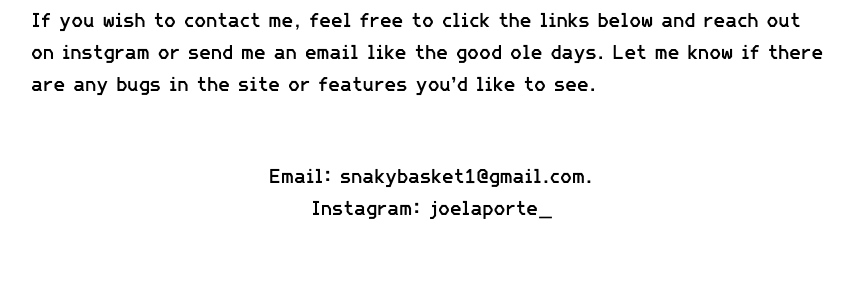
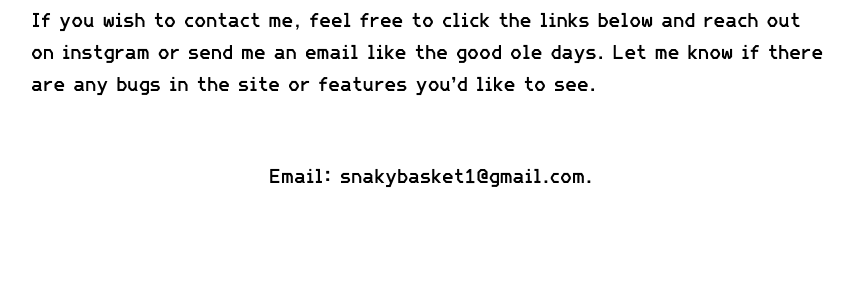
Before and after one commit to joelaporte9/dailybasket, a Django app: page /contactme/ in a window 1280 px wide. Shown: the part 295-595 px from the top of the page, without its empty margins (208-1062 px from the left). Run offline with Django 5.2, Linux system fonts and the light colour scheme.

Commit message:
Update contactme.html to remove IG link
removing IG link, might add linkedIn or something. Who knows or cares...

```diff
--- a/blog/templates/blog/contactme.html
+++ b/blog/templates/blog/contactme.html
@@ -32,7 +32,7 @@
 
     <p>
         <a href="mailto:snakybasket1@gmail.com"> Email: snakybasket1@gmail.com.</a>
-        <a href="https://www.instgram.com/">Instagram: joelaporte_</a>
+
     </p>
 
 
```
